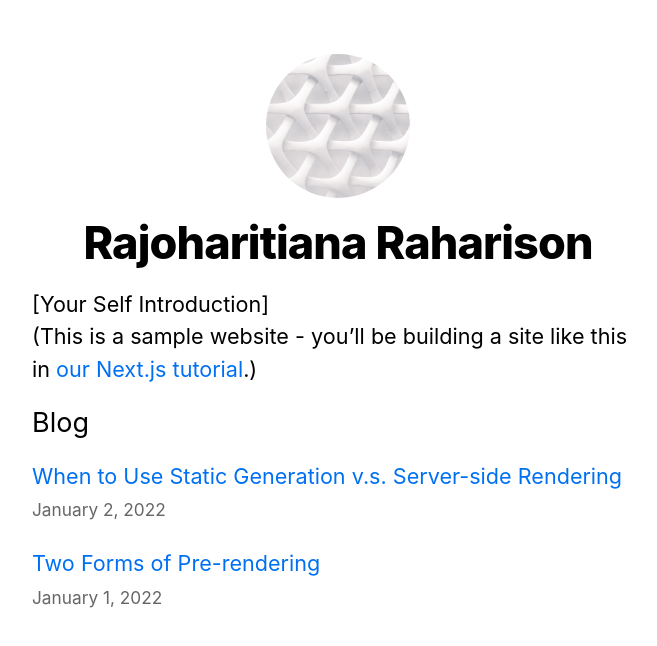
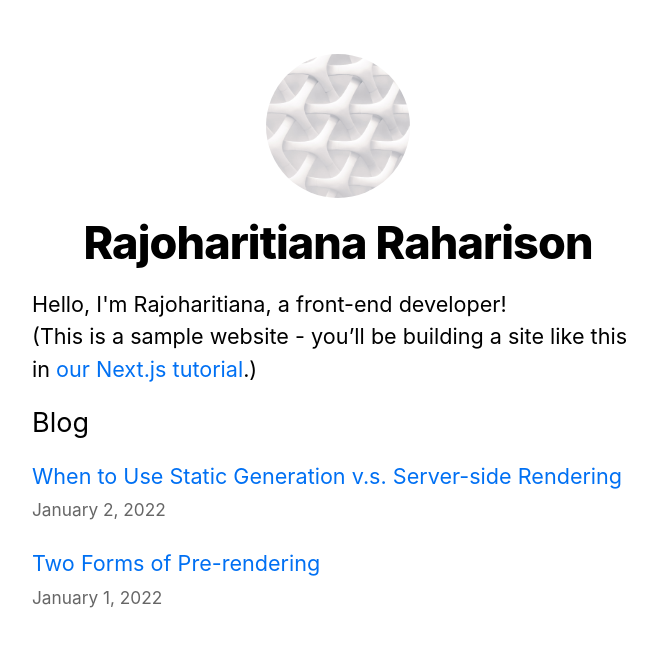
Before and after one commit to RaJharit77/nextjs-blog, a Next.js app: page / in a window 1280 px wide. Shown: the top 646 px of the page, without its empty margins (302-959 px from the left). Built offline with nearby package versions, Linux system fonts and the light colour scheme.

Commit message:
chore: Update home page

```diff
--- a/pages/index.js
+++ b/pages/index.js
@@ -12,7 +12,7 @@ export default function Home({ allPostsData }) {
         <title>{siteTitle}</title>
       </Head>
       <section className={utilStyles.headingMd}>
-        <p>[Your Self Introduction]</p>
+        <p>Hello, I'm Rajoharitiana, a front-end developer!</p>
         <p>
           (This is a sample website - you’ll be building a site like this in{' '}
           <a href="https://nextjs.org/learn">our Next.js tutorial</a>.)
```
